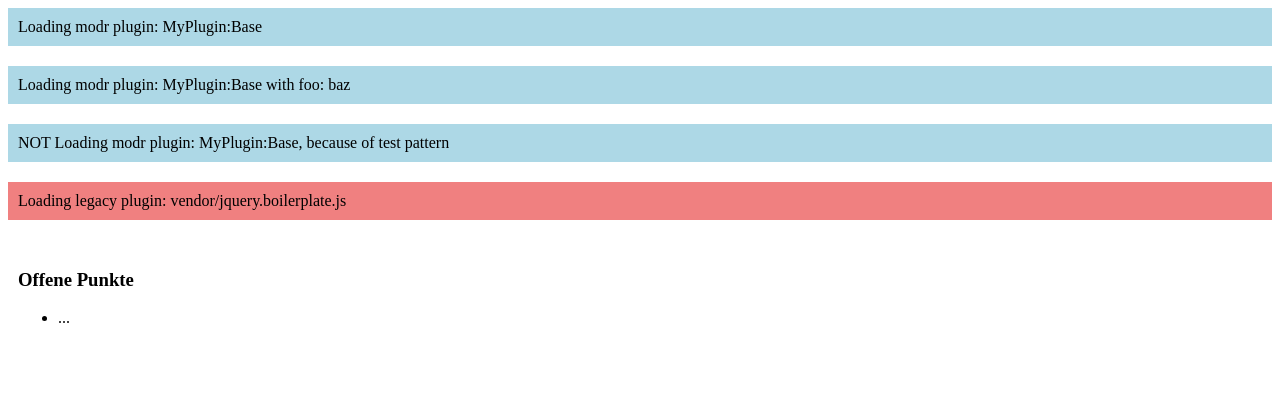
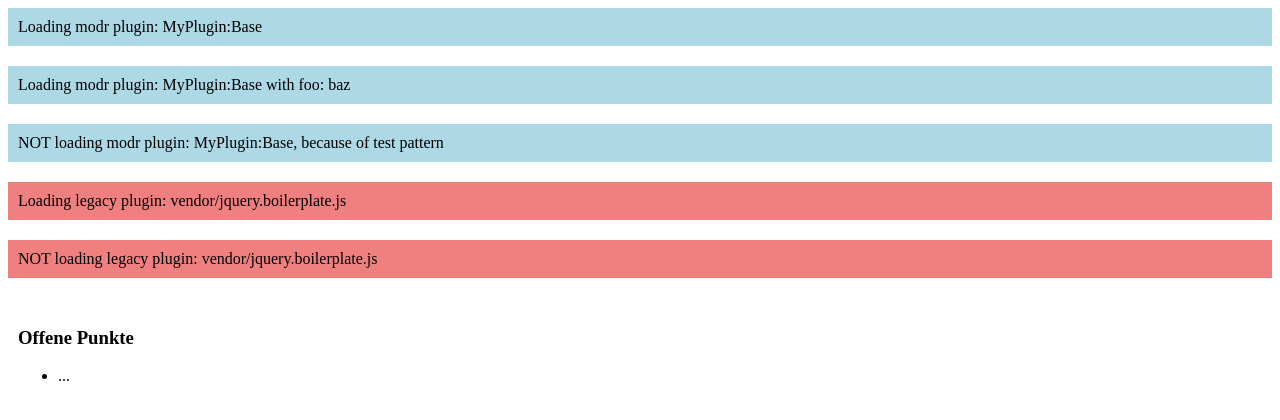
Before and after one commit to janrembold/modr-typescript, a website with bundled scripts: page index.html in a window 1280 px wide. Built offline with nearby package versions, Linux system fonts and the light colour scheme.

Commit message:
added demo for not loading legacy plugin added test fn to modr config

```diff
--- a/index.html
+++ b/index.html
@@ -28,11 +28,15 @@
     </div>
 
     <div class="container container--modr" data-modr data-name="MyPlugin" data-mod="Base" data-test="(function(){return false;})">
-        NOT Loading modr plugin: MyPlugin:Base, because of test pattern
+        NOT loading modr plugin: MyPlugin:Base, because of test pattern
     </div>
 
     <div class="custom container container--legacy" data-resources='[{"paths":["jquery.boilerplate.js"], "base": "vendor/"}, {"paths":["custom.css"], "base": "vendor/"}]' data-init="(function($elm) { $elm.boilerplate(); })">
         Loading legacy plugin: vendor/jquery.boilerplate.js
+    </div>
+
+    <div class="custom container container--legacy" data-test="(function(){return false;})" data-resources='[{"paths":["jquery.boilerplate.js"], "base": "vendor/"}, {"paths":["custom.css"], "base": "vendor/"}]' data-init="(function($elm) { $elm.boilerplate(); })">
+        NOT loading legacy plugin: vendor/jquery.boilerplate.js
     </div>
 
     <div class="container">
--- a/src/js/modr.loader.ts
+++ b/src/js/modr.loader.ts
@@ -108,6 +108,11 @@ namespace Modr {
                 }
             }
 
+            // add optional test function
+            if($element.data('test')) {
+                config.test = eval($element.attr('data-test'));
+            }
+
             return config;
         }
 
```
